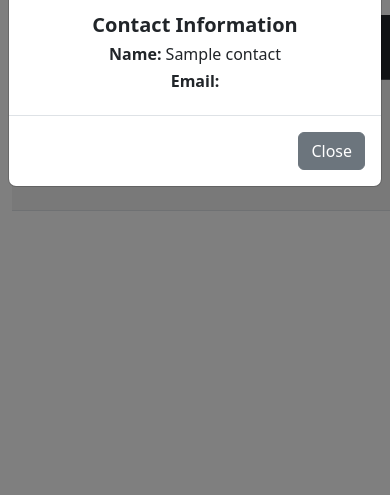
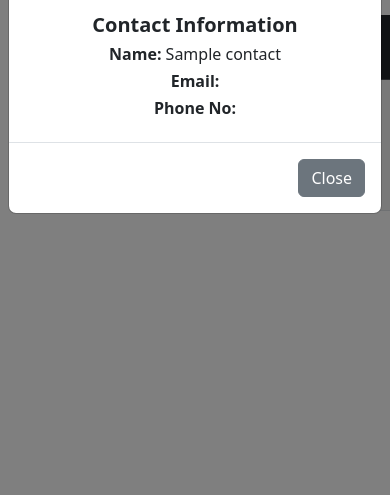
Before and after one commit to ba2534so-s/job-application-tracker, a Flask app: template app/templates/jobhuntr/index.html in a window 390 px wide, after a click on "More Info"; the page is wider, and only the part inside the window is pictured. Shown: the part 349-844 px from the top of that part. Run offline with Flask 3, Linux system fonts and the light colour scheme; the template is opened without the code that fills it: most values are stand-ins (such as "Sample title", 1, 10 or a date in 2020); form fields are guessed from the names that the template uses.

Commit message:
add phone number label

```diff
--- a/app/templates/modals/more_info_modal.html
+++ b/app/templates/modals/more_info_modal.html
@@ -31,7 +31,7 @@
                     <h5><strong>Contact Information</strong></h5>
                     <h6><strong>Name: </strong>{{ contacts[application["contact_id"]]["contact_name"]}}</h6>
                     <h6><strong>Email: </strong></h6>
-                    <h6><strong></strong></h6>
+                    <h6><strong>Phone No: </strong></h6>
 
                 {% else %}
                     <p>No contact information available.</p>
```
